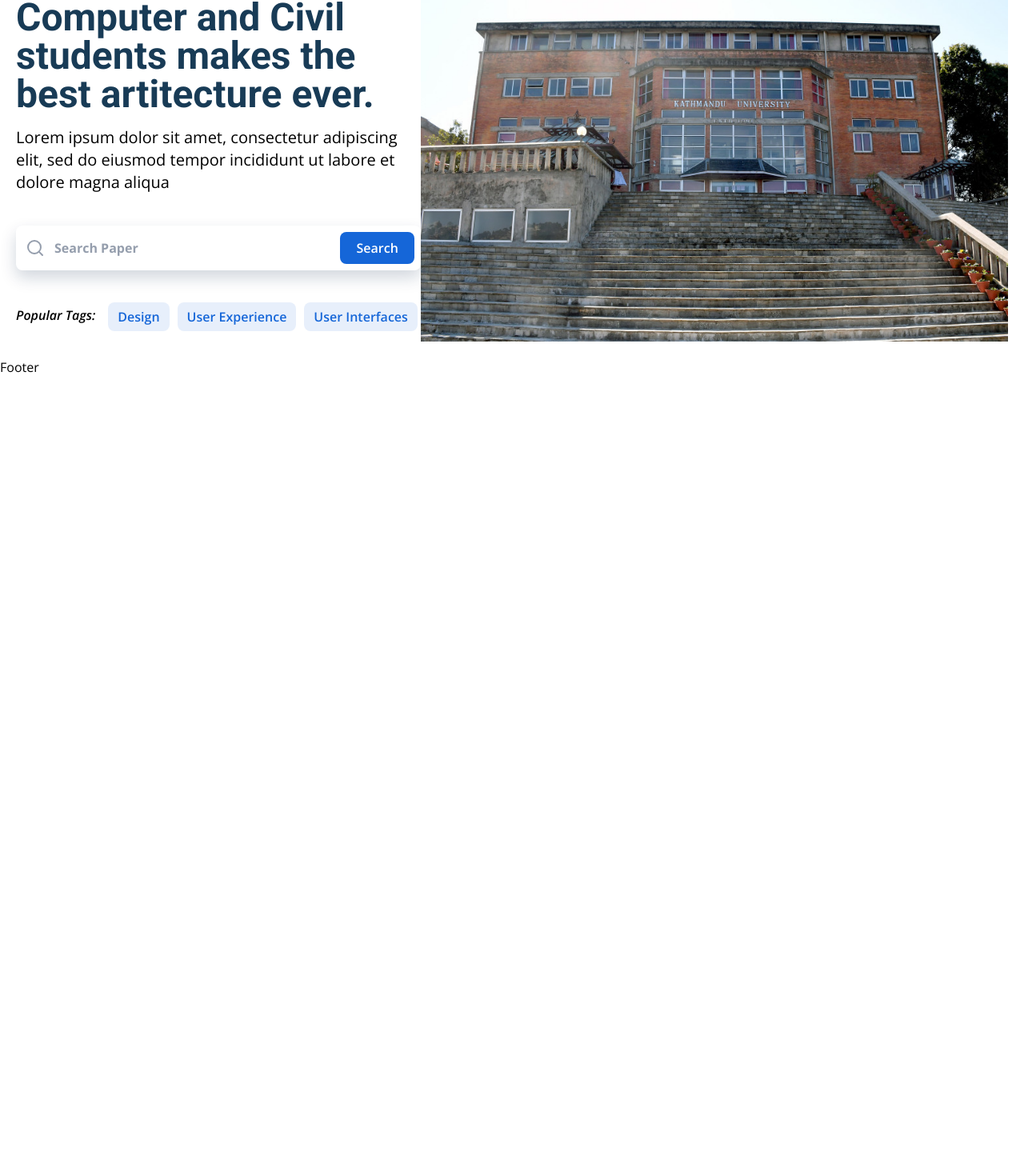
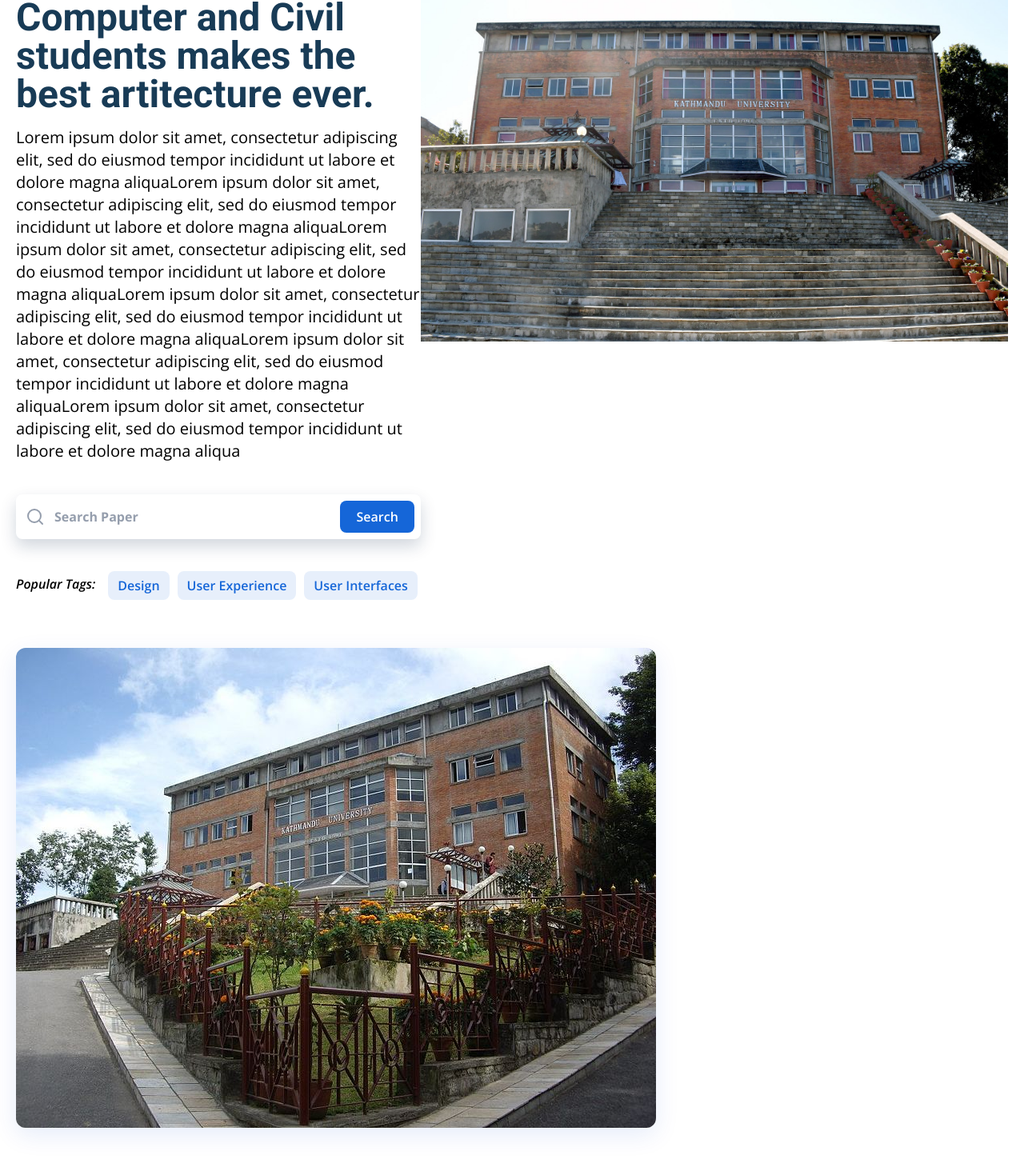
Before and after one commit to SKC-18/CivilBlogs, a React (Create React App) app: page / in a window 1280 px wide. Shown: the part 154-1608 px from the top of the page at 80% size. Before the commit the page ends 800 px from the top, so only its background shows below. Built offline with nearby package versions, Linux system fonts and the light colour scheme.

Commit message:
bugfixing

```diff
--- /dev/null
+++ b/src/components/ArticleCard.jsx
@@ -0,0 +1,12 @@
+import React from 'react'
+import { images } from '../constants'
+
+const ArticleCard = () => {
+  return (
+    <div className='rounded-xl overflow-hidden shadow-[rgba(7,_65,_210,_0.1)_0px_9px_30px]'>
+      <img src={images.post1} alt='title' />
+    </div>
+  )
+}
+
+export default ArticleCard
--- a/src/constants/images.js
+++ b/src/constants/images.js
@@ -1,7 +1,11 @@
 import Logo from "../assets/Logo.png";
 import KU from "../assets/KU.png";
+import post1 from "../assets/posts/post1.png";
+
+
 const images={
     Logo,
     KU,
+    post1
 };
 export default images
--- a/src/pages/home/HomePage.jsx
+++ b/src/pages/home/HomePage.jsx
@@ -1,11 +1,14 @@
 import React from "react";
+
 import { MainLayout } from "../../components/MainLayout.jsx";
 import Hero from "./container/Hero.jsx";
+import Article from "./container/Article.jsx";
 
 const HomePage = () => {
   return (
     <MainLayout>
       <Hero />
+      <Article />
     </MainLayout>
   );
 };
--- /dev/null
+++ b/src/pages/home/container/Article.jsx
@@ -0,0 +1,12 @@
+import React from 'react'
+import ArticleCard from '../../../components/ArticleCard'
+
+const Article = () => {
+  return (
+    <section className='container mx-auto flex flex-wrap md:gap-x-5 gap-y-5 px-5 py-10'>
+      <ArticleCard />
+    </section>
+  )
+}
+
+export default Article
--- a/src/pages/home/container/Hero.jsx
+++ b/src/pages/home/container/Hero.jsx
@@ -12,6 +12,11 @@ const Hero = () => {
         </h1>
         <p className="text-dark-light mt-4 text-center md:text-xl lg:text-base xl:text-xl lg:text-left">
           Lorem ipsum dolor sit amet, consectetur adipiscing elit, sed do
+          eiusmod tempor incididunt ut labore et dolore magna aliquaLorem ipsum dolor sit amet, consectetur adipiscing elit, sed do
+          eiusmod tempor incididunt ut labore et dolore magna aliquaLorem ipsum dolor sit amet, consectetur adipiscing elit, sed do
+          eiusmod tempor incididunt ut labore et dolore magna aliquaLorem ipsum dolor sit amet, consectetur adipiscing elit, sed do
+          eiusmod tempor incididunt ut labore et dolore magna aliquaLorem ipsum dolor sit amet, consectetur adipiscing elit, sed do
+          eiusmod tempor incididunt ut labore et dolore magna aliquaLorem ipsum dolor sit amet, consectetur adipiscing elit, sed do
           eiusmod tempor incididunt ut labore et dolore magna aliqua
         </p>
         <Search className="mt-10 lg:mt-6 xl:mt-10" />
```
Also changed, not shown: src/assets/posts/post1.png (renamed from src/assets/Kathmandu_University.png).
